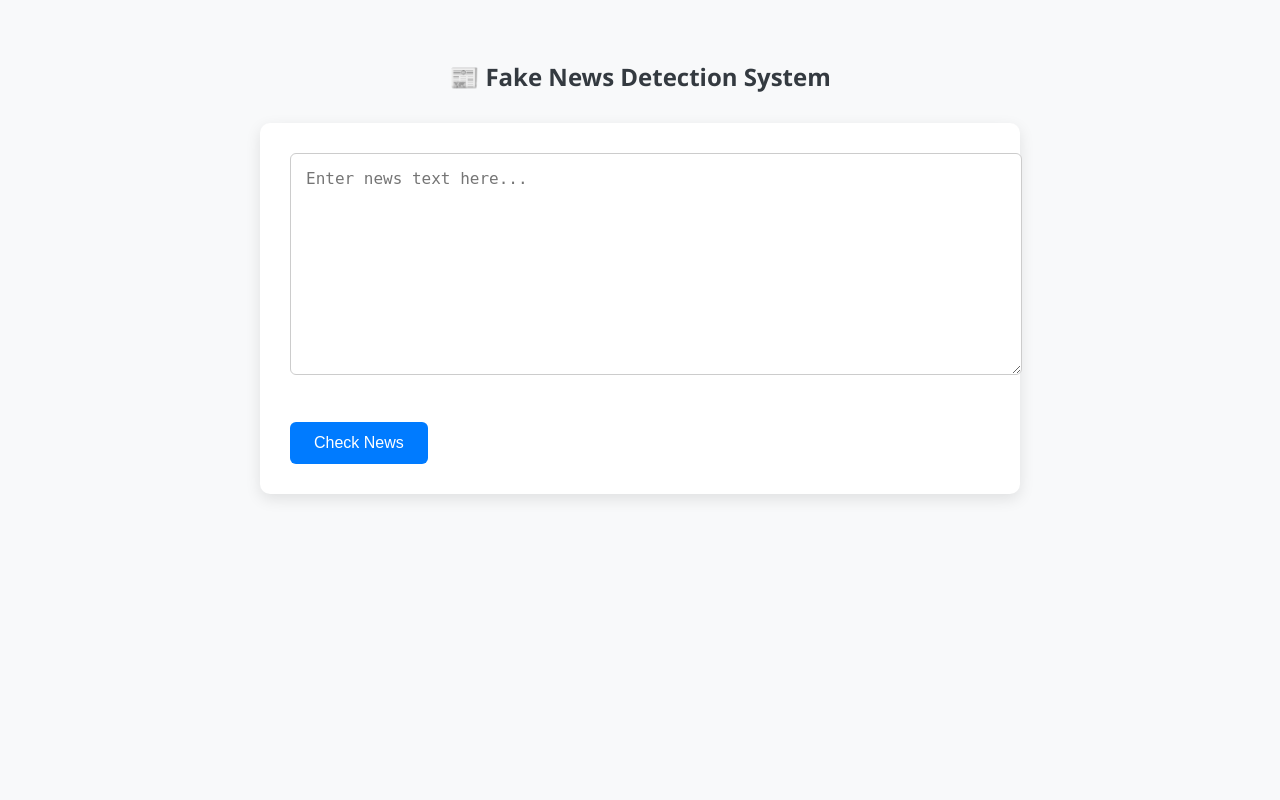
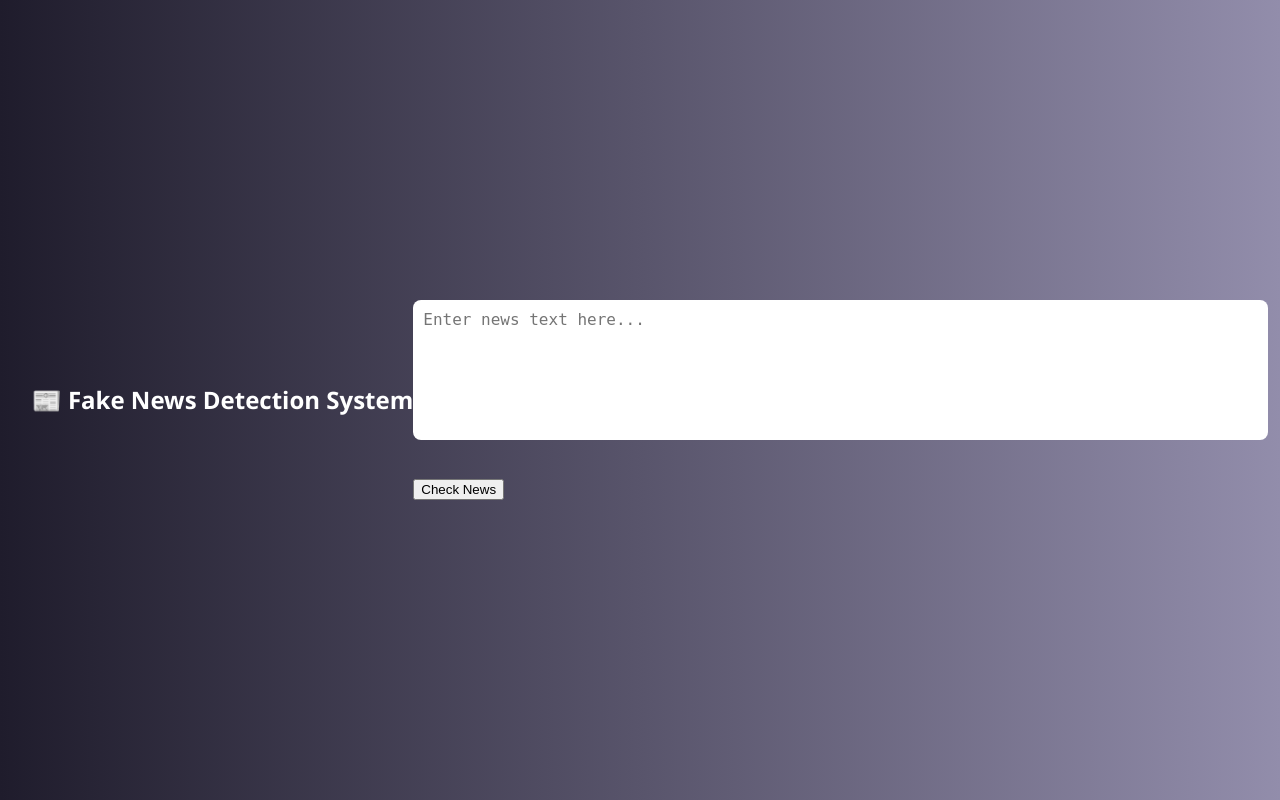
Before and after one commit to arunby15/Fake_News_detection, a Flask app: page /predict in a window 1280 px wide. Run offline with Flask 3, Linux system fonts and the light colour scheme; the visitor is signed in with stand-in values (Sample User, id 1); parts of the project's set-up code (start-up, migrations or seed data) failed here and were passed over.

Commit message:
Update style.css

```diff
--- a/static/style.css
+++ b/static/style.css
@@ -1,54 +1,75 @@
 body {
-    font-family: 'Segoe UI', Tahoma, Geneva, Verdana, sans-serif;
-    background-color: #f8f9fa;
-    margin: 0;
-    padding: 40px;
-    display: flex;
-    flex-direction: column;
-    align-items: center;
+  font-family: 'Segoe UI', sans-serif;
+  background: linear-gradient(to right, #1f1c2c, #928dab);
+  color: white;
+  display: flex;
+  justify-content: center;
+  align-items: center;
+  height: 100vh;
+  margin: 0;
 }
 
-h2 {
-    color: #343a40;
-    margin-bottom: 30px;
+.container {
+  background: rgba(0, 0, 0, 0.6);
+  padding: 30px;
+  border-radius: 12px;
+  width: 400px;
+  box-shadow: 0 0 15px rgba(0, 0, 0, 0.5);
+  text-align: center;
 }
 
-form {
-    background-color: #ffffff;
-    padding: 30px;
-    border-radius: 10px;
-    box-shadow: 0 5px 15px rgba(0,0,0,0.1);
-    width: 80%;
-    max-width: 700px;
+h1, h2 {
+  margin-bottom: 20px;
 }
 
 textarea {
-    width: 100%;
-    padding: 15px;
-    font-size: 16px;
-    border-radius: 6px;
-    border: 1px solid #ccc;
-    resize: vertical;
-    margin-bottom: 20px;
+  width: 100%;
+  height: 120px;
+  padding: 10px;
+  border: none;
+  border-radius: 8px;
+  resize: none;
+  font-size: 16px;
+  margin-bottom: 10px;
 }
 
-input[type="submit"] {
-    padding: 12px 24px;
-    font-size: 16px;
-    background-color: #007bff;
-    color: #fff;
-    border: none;
-    border-radius: 6px;
-    cursor: pointer;
-    transition: background-color 0.3s ease;
+input[type="text"],
+input[type="password"] {
+  width: 100%;
+  padding: 10px;
+  border-radius: 8px;
+  border: none;
+  margin: 10px 0;
+  font-size: 16px;
 }
 
-input[type="submit"]:hover {
-    background-color: #0056b3;
+button {
+  width: 100%;
+  padding: 10px;
+  font-weight: bold;
+  font-size: 16px;
+  background-color: #00b894;
+  border: none;
+  border-radius: 8px;
+  cursor: pointer;
+  color: white;
+  margin-top: 10px;
+  transition: 0.3s;
 }
 
-h3 {
-    margin-top: 30px;
-    font-size: 20px;
-    color: #28a745;
+button:hover {
+  background-color: #00cec9;
 }
+
+.result {
+  margin-top: 15px;
+  font-size: 18px;
+  background-color: #2d3436;
+  padding: 10px;
+  border-radius: 5px;
+}
+
+.error {
+  color: red;
+  margin-top: 10px;
+}
```
